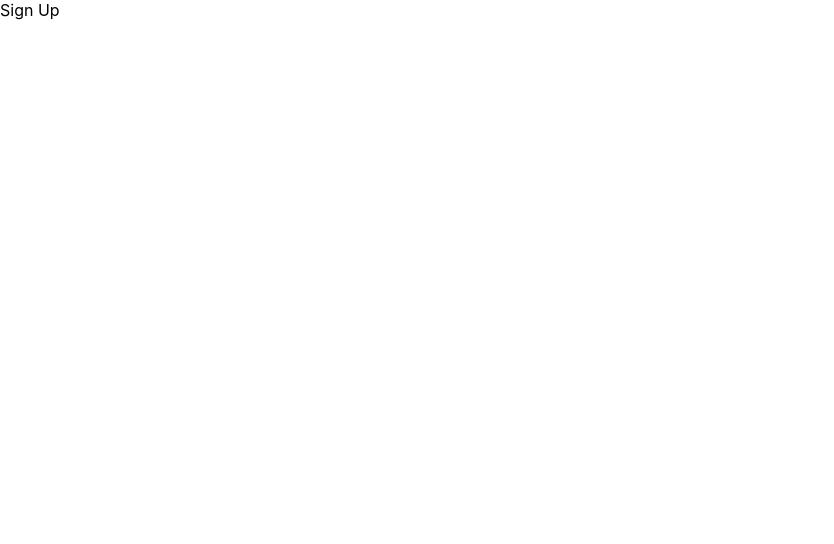
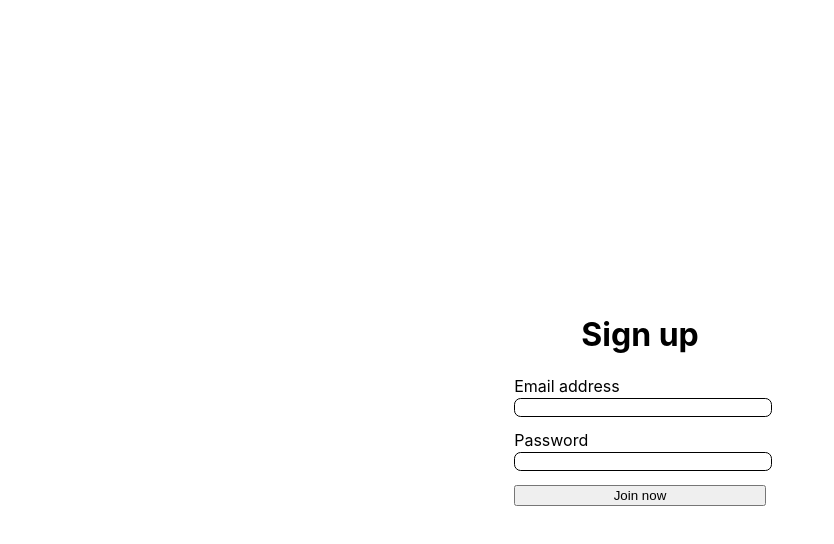
Before and after one commit to LambertDuran/peoplevox, a React (Create React App) app in the folder frontend/: page /signup in a window 1280 px wide. Shown: the top 544 px of the page, without its empty margins (0-834 px from the left). Built offline with nearby package versions, Linux system fonts and the light colour scheme.

Commit message:
Reducing boiler plate with Formik

```diff
--- a/frontend/src/pages/Login.css
+++ b/frontend/src/pages/Login.css
@@ -10,6 +10,7 @@
   margin-bottom: 1em;
   border: solid 1px;
   border-radius: 0.5em;
+  width: 100%;
 }
 
 .login_button {
--- a/frontend/src/pages/Login.tsx
+++ b/frontend/src/pages/Login.tsx
@@ -1,13 +1,7 @@
-import { Formik } from "formik";
-import SignUp from "./SignUp";
+import { Formik, Form, Field, ErrorMessage } from "formik";
 import { Link } from "react-router-dom";
 import logo from "../images/logo.png";
 import "./Login.css";
-
-interface IError {
-  email: string;
-  password: string;
-}
 
 export default function Login() {
   return (
@@ -16,16 +10,14 @@ export default function Login() {
       <p>
         Not registered yet ?
         <Link to={"signup"} className="signup">
+          {" "}
           Sign up
         </Link>
       </p>
       <Formik
         initialValues={{ email: "", password: "" }}
         validate={(values) => {
-          const errors: IError = {
-            email: "",
-            password: "",
-          };
+          const errors = { email: "", password: "" };
           if (!values.email) {
             errors.email = "Required";
           } else if (
@@ -42,41 +34,15 @@ export default function Login() {
           }, 400);
         }}
       >
-        {({
-          values,
-          errors,
-          touched,
-          handleChange,
-          handleBlur,
-          handleSubmit,
-          isSubmitting,
-        }) => (
-          <form onSubmit={handleSubmit}>
+        {({ isSubmitting }) => (
+          <Form>
             <div>
               <div>Email address</div>
-              <input
-                className="input"
-                type="email"
-                name="email"
-                onChange={handleChange}
-                onBlur={handleBlur}
-                value={values.email}
-              />
-              <div className="error">
-                {errors.email && touched.email && errors.email}
-              </div>
+              <Field className="input" type="email" name="email" />
+              <ErrorMessage name="email" component="div" className="error" />
               <div>Password</div>
-              <input
-                className="input"
-                type="password"
-                name="password"
-                onChange={handleChange}
-                onBlur={handleBlur}
-                value={values.password}
-              />
-              <div className="error">
-                {errors.password && touched.password && errors.password}
-              </div>
+              <Field className="input" type="password" name="password" />
+              <ErrorMessage className="error" name="password" component="div" />
             </div>
             <div>
               <button
@@ -87,7 +53,7 @@ export default function Login() {
                 Login
               </button>
             </div>
-          </form>
+          </Form>
         )}
       </Formik>
     </div>
--- a/frontend/src/pages/SignUp.tsx
+++ b/frontend/src/pages/SignUp.tsx
@@ -1,3 +1,47 @@
+import { Formik, Form, Field, ErrorMessage } from "formik";
+
 export default function SignUp() {
-  return <div>Sign Up</div>;
+  return (
+    <div className="container">
+      <h1>Sign up</h1>
+      <Formik
+        initialValues={{ email: "", password: "" }}
+        validate={(values) => {
+          const errors = { email: "", password: "" };
+          if (!values.email) {
+            errors.email = "Required";
+          } else if (
+            !/^[A-Z0-9._%+-]+@[A-Z0-9.-]+\.[A-Z]{2,}$/i.test(values.email)
+          ) {
+            errors.email = "Invalid email address";
+          }
+          return errors;
+        }}
+        onSubmit={(values, { setSubmitting }) => {
+          setTimeout(() => {
+            alert(JSON.stringify(values, null, 2));
+            setSubmitting(false);
+          }, 400);
+        }}
+      >
+        {({ isSubmitting }) => (
+          <Form>
+            <div>Email address</div>
+            <Field className="input" type="email" name="email" />
+            <ErrorMessage name="email" component="div" className="error" />
+            <div>Password</div>
+            <Field className="input" type="password" name="password" />
+            <ErrorMessage className="error" name="password" component="div" />
+            <button
+              className="login_button"
+              type="submit"
+              disabled={isSubmitting}
+            >
+              Join now
+            </button>
+          </Form>
+        )}
+      </Formik>
+    </div>
+  );
 }
```
